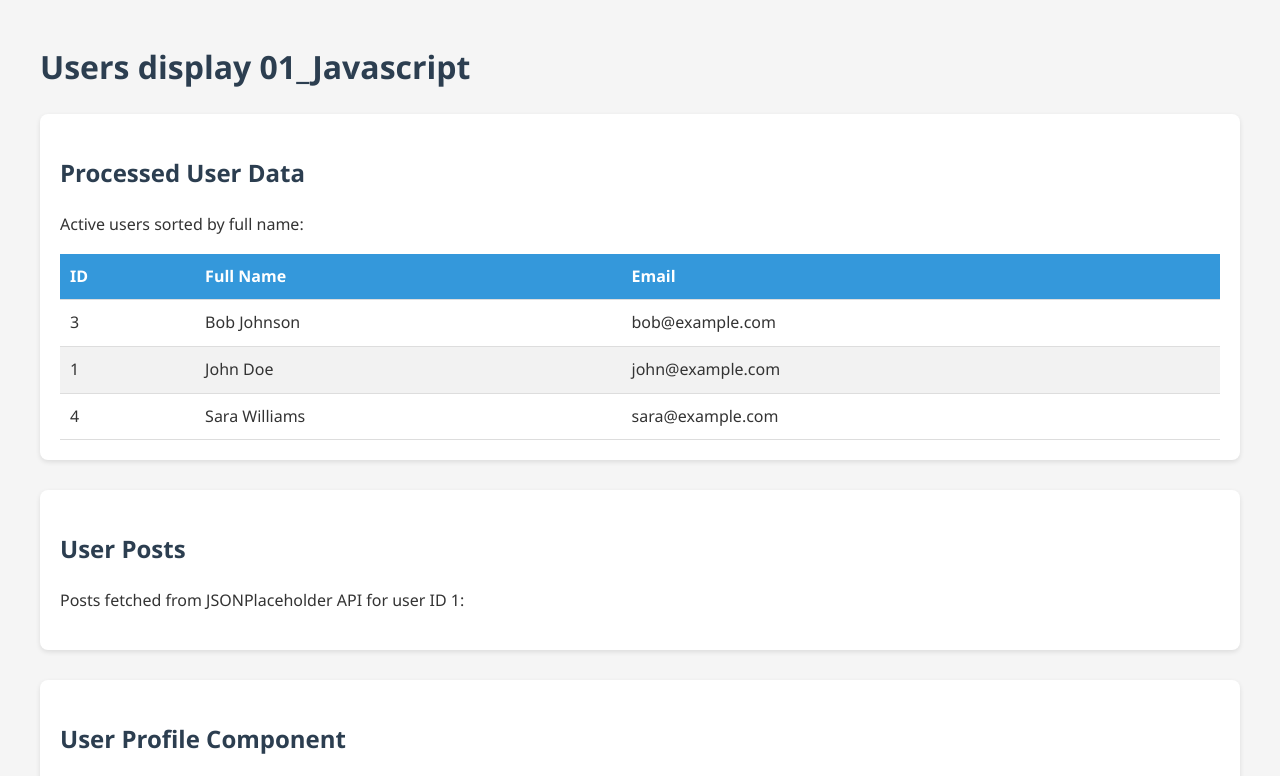
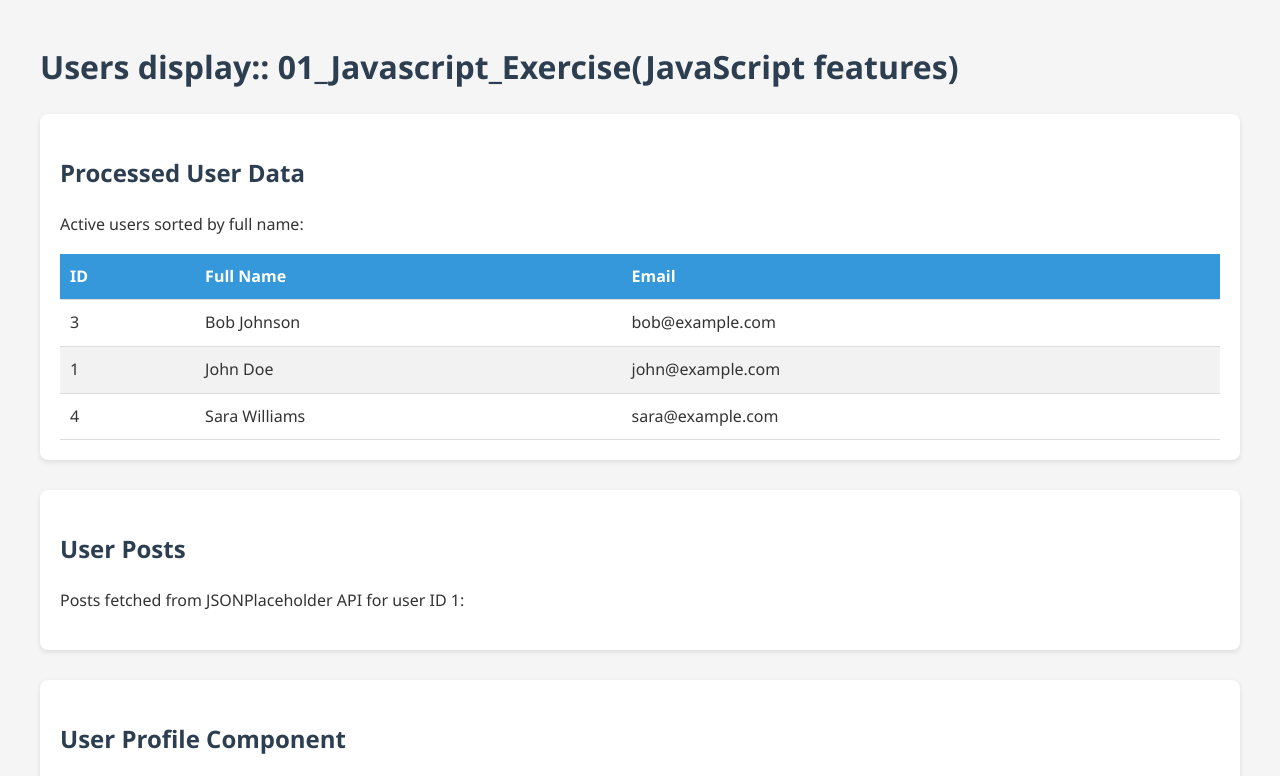
Before and after one commit to ToluwalaseQa/01_javascript, a website: page index.html in a window 1280 px wide. Shown: the top 776 px of the page. Drawn offline with Linux system fonts and the light colour scheme; no server answers.

```diff
--- a/index.html
+++ b/index.html
@@ -7,7 +7,7 @@
     <link rel="stylesheet" href="style.css">
 </head>
 <body>
-    <h1>Users display 01_Javascript</h1>
+    <h1>Users display:: 01_Javascript_Exercise(JavaScript features)</h1>
 
     <div class="section">
         <h2>Processed User Data</h2>
```
